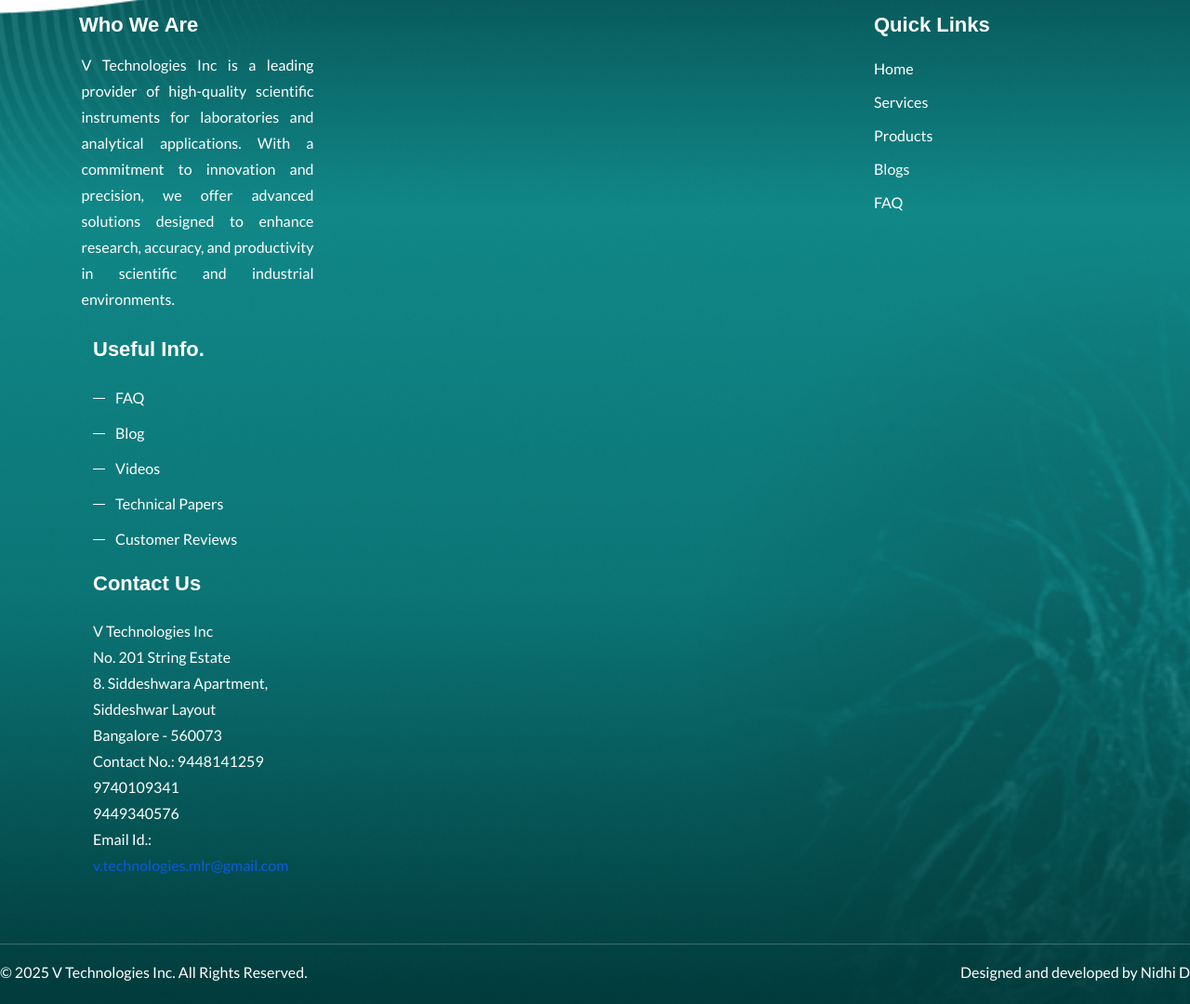
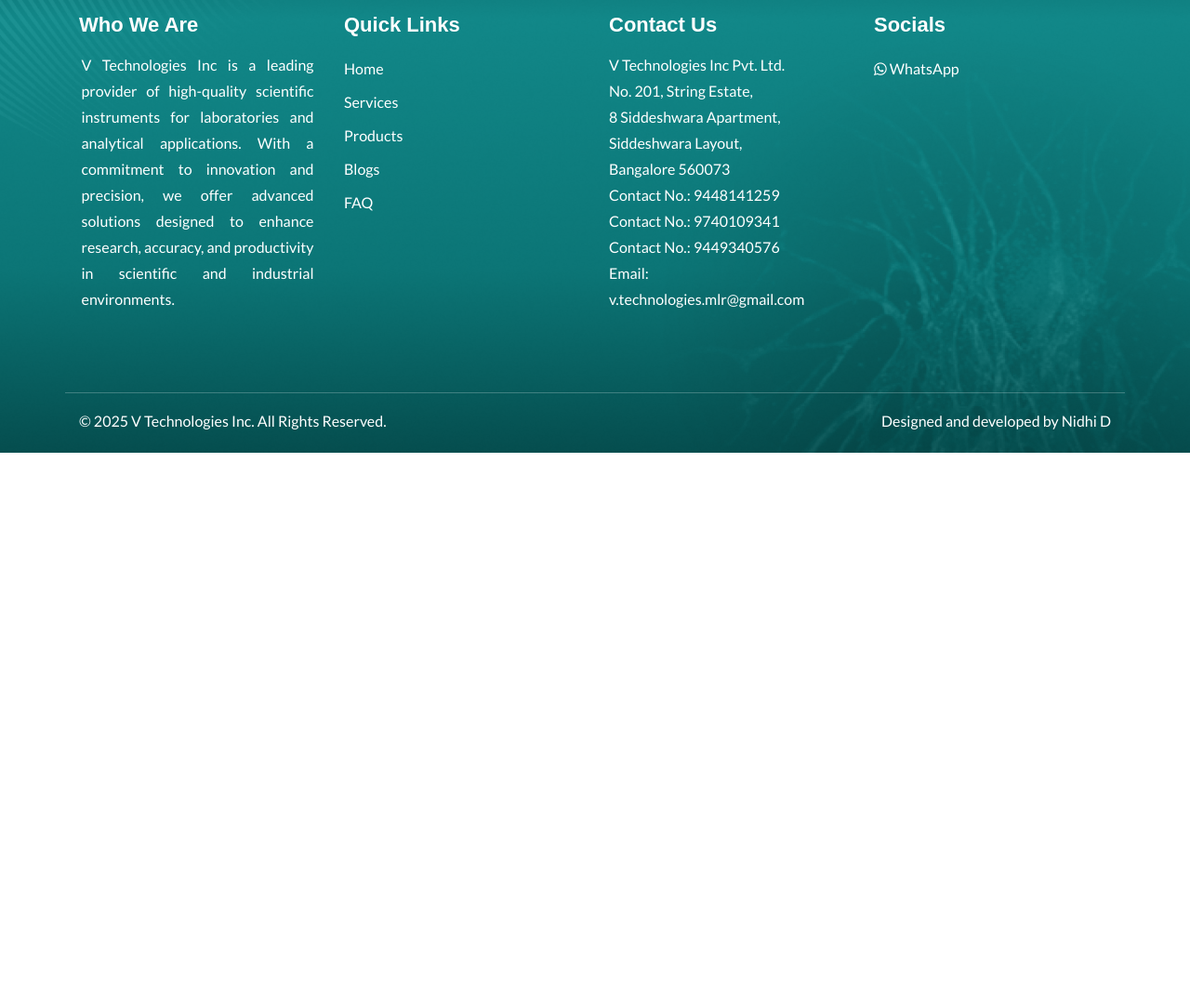
Before and after one commit to NidhiD26/V-Tech-Inc, a plain HTML site: page products.html in a window 1280 px wide. Shown: the part 3774-4854 px from the top of the page at 93% size. After the commit the page ends 4261 px from the top, so only its background shows below. Drawn offline with nearby package versions, Linux system fonts and the light colour scheme; a script that the page names is missing; a web font is replaced by a local one.

Commit message:
footer changes + indentations

```diff
--- a/products.html
+++ b/products.html
@@ -1,5 +1,6 @@
 <!DOCTYPE HTML>
 <html lang="en-US">
+
 <head>
 	<meta charset="UTF-8">
 	<meta http-equiv="x-ua-compatible" content="ie=edge">
@@ -25,8 +26,10 @@
 
 	<!-- Twitter Card Meta Tags -->
 	<meta name="twitter:card" content="summary_large_image">
-		<meta name="twitter:title" content="New Products - V Technologies Inc | Laboratory Equipment & Scientific Instruments">
-		<meta name="twitter:description" content="Explore the latest laboratory equipment and scientific instruments from V Technologies Inc. Discover cutting-edge solutions for research, analysis, and industrial applications.">
+	<meta name="twitter:title"
+		content="New Products - V Technologies Inc | Laboratory Equipment & Scientific Instruments">
+	<meta name="twitter:description"
+		content="Explore the latest laboratory equipment and scientific instruments from V Technologies Inc. Discover cutting-edge solutions for research, analysis, and industrial applications.">
 	<meta name="twitter:image" content="https://www.vtechinc.com/assets/images/logo.png">
 
 	<!-- Structured Data (Schema.org) -->
@@ -80,7 +83,8 @@
 					<div class="header_top_menu_address">
 						<div class="header_top_menu_address_inner">
 							<ul>
-									<li><a href="mailto:v.technologies.mlr@gmail.com"><i class="fa fa-envelope-o"></i>v.technologies.mlr@gmail.com</a></li>
+								<li><a href="mailto:v.technologies.mlr@gmail.com"><i
+											class="fa fa-envelope-o"></i>v.technologies.mlr@gmail.com</a></li>
 								<li><a href="tel:9448141259"><i class="fa fa-phone"></i>9448141259</a></li>
 							</ul>
 						</div>
@@ -1010,47 +1014,49 @@
 						</ul>
 					</div>
 				</div>
-				</div>
 
-
-				<div class="col-lg-3 col-md-6 col-sm-12">
+				<!-- Third Column: Contact Us -->
+				<div class="col-lg-3 col-md-6 col-sm-12 mb-4 mb-md-0">
 					<div class="widget widget-nav-menu">
-						<h4 class="widget-title pb-4">Useful Info.</h4>
-						<div class="menu-quick-link-container ml-4">
-							<ul id="menu-quick-link" class="menu">
-								<li><a href="FAQ.html">FAQ</a></li>
-								<li><a href="blog.html">Blog</a></li>
-								<li><a href="videos.html">Videos</a></li>
-								<li><a href="technical-papers.html">Technical Papers</a></li>
-								<li><a href="customer-reviews.html">Customer Reviews</a></li>
-							</ul>
+						<h4 class="widget-title pb-3">Contact Us</h4>
+						<div class="text-white">
+							<p>
+								V Technologies Inc Pvt. Ltd.<br>
+								No. 201, String Estate,<br>
+								8 Siddeshwara Apartment,<br>
+								Siddeshwara Layout,<br>
+								Bangalore 560073<br>
+								Contact No.: <a href="tel:9448141259" class="text-white">9448141259</a><br>
+								Contact No.: <a href="tel:9740109341" class="text-white">9740109341</a><br>
+								Contact No.: <a href="tel:9449340576" class="text-white">9449340576</a><br>
+								Email: <a href="mailto:v.technologies.mlr@gmail.com"
+									class="text-white">v.technologies.mlr@gmail.com</a>
+							</p>
 						</div>
 					</div>
 				</div>
 
-
-				<div class="col-lg-3 col-md-6 col-sm-12">
+				<!-- Fourth Column: Socials -->
+				<div class="col-lg-3 col-md-6 col-sm-12 mb-4 mb-md-0">
 					<div class="widget widget-nav-menu">
-						<h4 class="widget-title pb-4">Contact Us</h4>
+						<h4 class="widget-title pb-3">Socials</h4>
 						<div>
-							<p class="text-white">V Technologies Inc <br>
-								No. 201 String Estate<br>
-								8. Siddeshwara Apartment,
-								Siddeshwar Layout<br>
-								Bangalore - 560073<br>
-								Contact No.: 9448141259<br>9740109341<br>9449340576<br>
-								Email Id.: <a
-									href="mailto:v.technologies.mlr@gmail.com">v.technologies.mlr@gmail.com</a>
-							</p>
+							<a rel="noopener noreferrer" href="https://wa.me/9448141259" target="_blank"
+								class="text-white d-block py-1">
+								<i class="fa fa-whatsapp"></i> WhatsApp
+							</a>
 						</div>
 					</div>
 				</div>
 			</div>
-			<div class="row footer-bottom mt-70 pt-3 pb-1">
+
+			<!-- Footer Bottom -->
+			<div class="row footer-bottom mt-70 pt-3 pb-1 text-center text-md-left">
 				<div class="col-lg-6 col-md-6">
 					<div class="footer-bottom-content">
 						<div class="footer-bottom-content-copy">
-							<p>© 2025 V Technologies Inc. All Rights Reserved. </p>
+							<p class="text-white">&copy; <span id="current-year"></span> V Technologies Inc. All Rights
+								Reserved.</p>
 						</div>
 					</div>
 				</div>
@@ -1062,13 +1068,6 @@
 						</div>
 					</div>
 				</div>
-				<div class="col-lg-6 col-md-6">
-					<!-- <div class="footer-bottom-right">
-     <div class="footer-bottom-right-text">
-      <a class="absod" href="V Technologies Inc-blog.html">Blog </a>
-      <a href="contact-us.html"> Contact Us</a>
-     </div>
-    </div> -->
 			</div>
 		</div>
 	</div>
@@ -1098,4 +1097,5 @@
 	<script type="text/javascript" src="assets/js/jquery.scrollUp.js"></script>
 	<script type="text/javascript" src="assets/js/theme.js"></script>
 </body>
+
 </html>
```
Also changed, not shown: FAQ.html (+20 -23 lines), blogs.html (+43 -34 lines), contact-us.html (+24 -18 lines), services.html (+35 -30 lines). Lines whose indentation alone changed are shown as unchanged.
